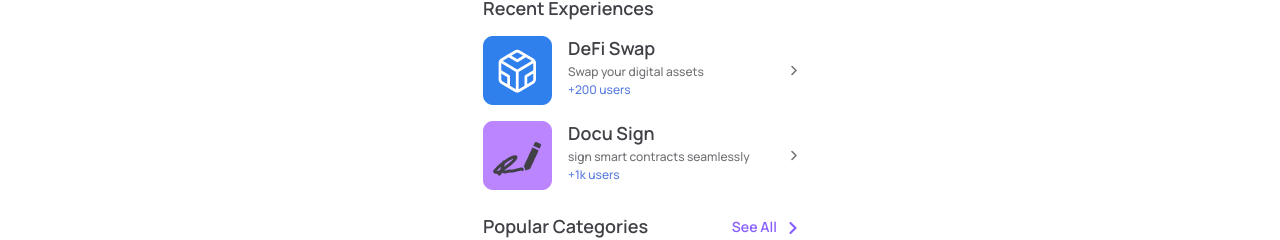
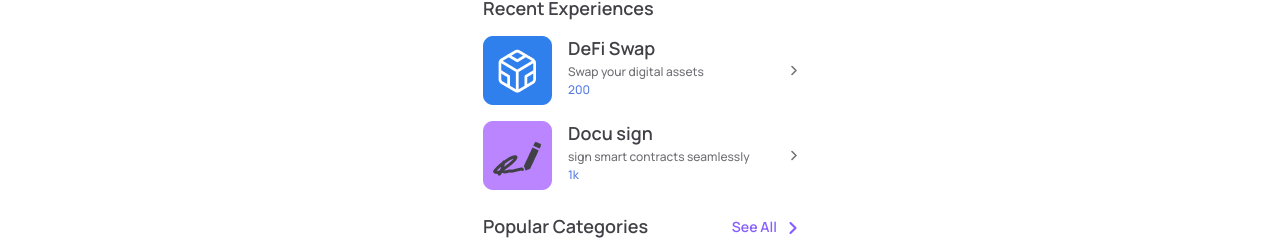
Before and after one commit to Sharpmind015/NearChallenge, a Next.js app: page /experiences in a window 1280 px wide. Shown: the part 164-404 px from the top of the page. Built offline with nearby package versions, Linux system fonts and the light colour scheme.

Commit message:
feat : build loader for API calls

```diff
--- /dev/null
+++ b/components/Loader.tsx
@@ -0,0 +1,14 @@
+import {FC} from 'react';
+
+const Loader : FC  = () => {
+  return (
+    <div className='bg-accent-100 flex items-center justify-center h-screen w-full'>
+      <span className="flex h-10 w-10">
+        <span className="animate-ping absolute inline-flex h-10 w-10 rounded-full bg-white opacity-75"></span>
+        <span className="relative inline-flex rounded-full h-10 w-10 bg-white"></span>
+      </span>
+    </div>
+  )
+}
+
+export default Loader;
--- a/pages/experiences.tsx
+++ b/pages/experiences.tsx
@@ -9,6 +9,7 @@ import Topbar from '../layouts/Topbar'
 import RecentExperience from '../components/RecentExperience'
 import Category from '../components/Category'
 import SeeAllContainer from '../layouts/SeeAllContainer'
+import Loader from '../components/Loader'
 import { Data } from './api/recentexperiences'
 
 const Experiences: NextPage = () => {
@@ -23,12 +24,7 @@ const Experiences: NextPage = () => {
   }
 
   if (isLoading) return (
-    <div className='bg-accent-100 flex items-center justify-center h-screen w-full'>
-      <span className="flex h-10 w-10">
-        <span className="animate-ping absolute inline-flex h-10 w-10 rounded-full bg-white opacity-75"></span>
-        <span className="relative inline-flex rounded-full h-10 w-10 bg-white"></span>
-      </span>
-    </div>
+    <Loader />
   )
 
   if (error) return <>An error has occurred</>
@@ -58,8 +54,9 @@ const Experiences: NextPage = () => {
             </button>
           </div>
           <h3 className='heading heading--2 mt-40'>Recent Experiences</h3>
-          <RecentExperience src='/DeFi.png' title='DeFi Swap' description='Swap your digital assets' users='+200 users' />
-          <RecentExperience src='/Docu.png' title='Docu Sign' description='sign smart contracts seamlessly' users='+1k users' />
+          {data && data.data.map(({src, title, description, users, id}) => (
+              <RecentExperience key={id} src={src} title={title} description={description} users={users} />
+          ))}
           <SeeAllContainer title='Popular Categories' />
           <div className='flex justify-between flex-wrap -mx-3'>
             <div className='px-3 w-1/2'>
```
